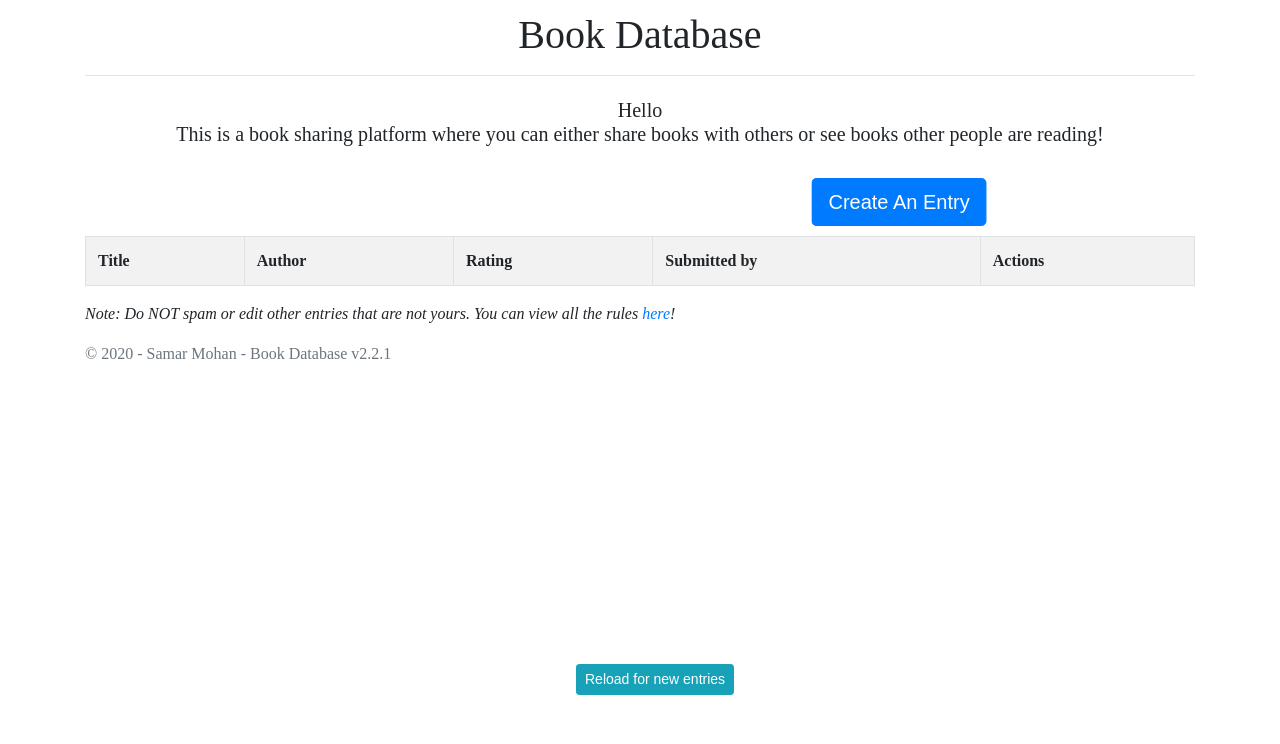
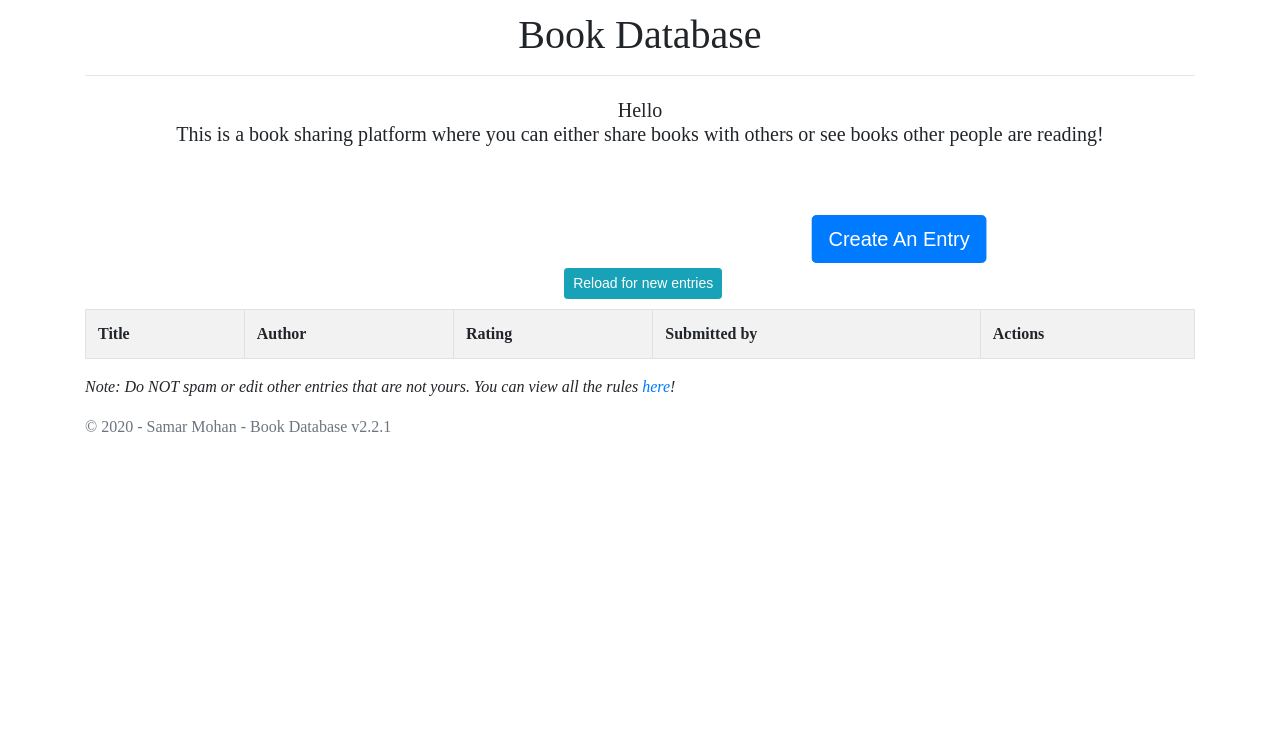
Before and after one commit to samarmohan/book-database, a Django app: page / in a window 1280 px wide. Shown: the part 56-800 px from the top of the page. Run offline with Django 3.2, Linux system fonts and the light colour scheme; data that the repository does not hold is empty; some libraries are stand-ins or nearby versions.

Commit message:
Fix button margins

```diff
--- a/static/styles/style.css
+++ b/static/styles/style.css
@@ -17,9 +17,9 @@
 }
 
 .reload-button {
-  position: absolute;
-  top: 90%;
-  left: 45%;
+  margin-top: 100px;
+  margin-left: 300px;
+  margin-bottom: 10px;
 }
 
 h5 {
@@ -44,7 +44,6 @@ table {
   animation-iteration-count: infinite;
   animation-direction: alternate;
   animation-delay: 500ms;
-  margin: 10px 0px;
 }
 
 @keyframes slide {
--- a/static/styles/style.scss
+++ b/static/styles/style.scss
@@ -16,9 +16,9 @@ $weight: bold;
 	margin: 2%;
 }
 .reload-button {
-	position: absolute;
-	top: 90%;
-	left: 45%;
+	margin-top: 100px;
+	margin-left: 300px;
+	margin-bottom: 10px;
 }
 h5 {
 	font-weight: $weight;
@@ -38,7 +38,6 @@ table {
 	animation-iteration-count: infinite;
 	animation-direction: alternate;
 	animation-delay: 500ms;
-	margin: 10px 0px;
 }
 @keyframes slide {
 	from {
```
Also changed, not shown: 1 other file.
